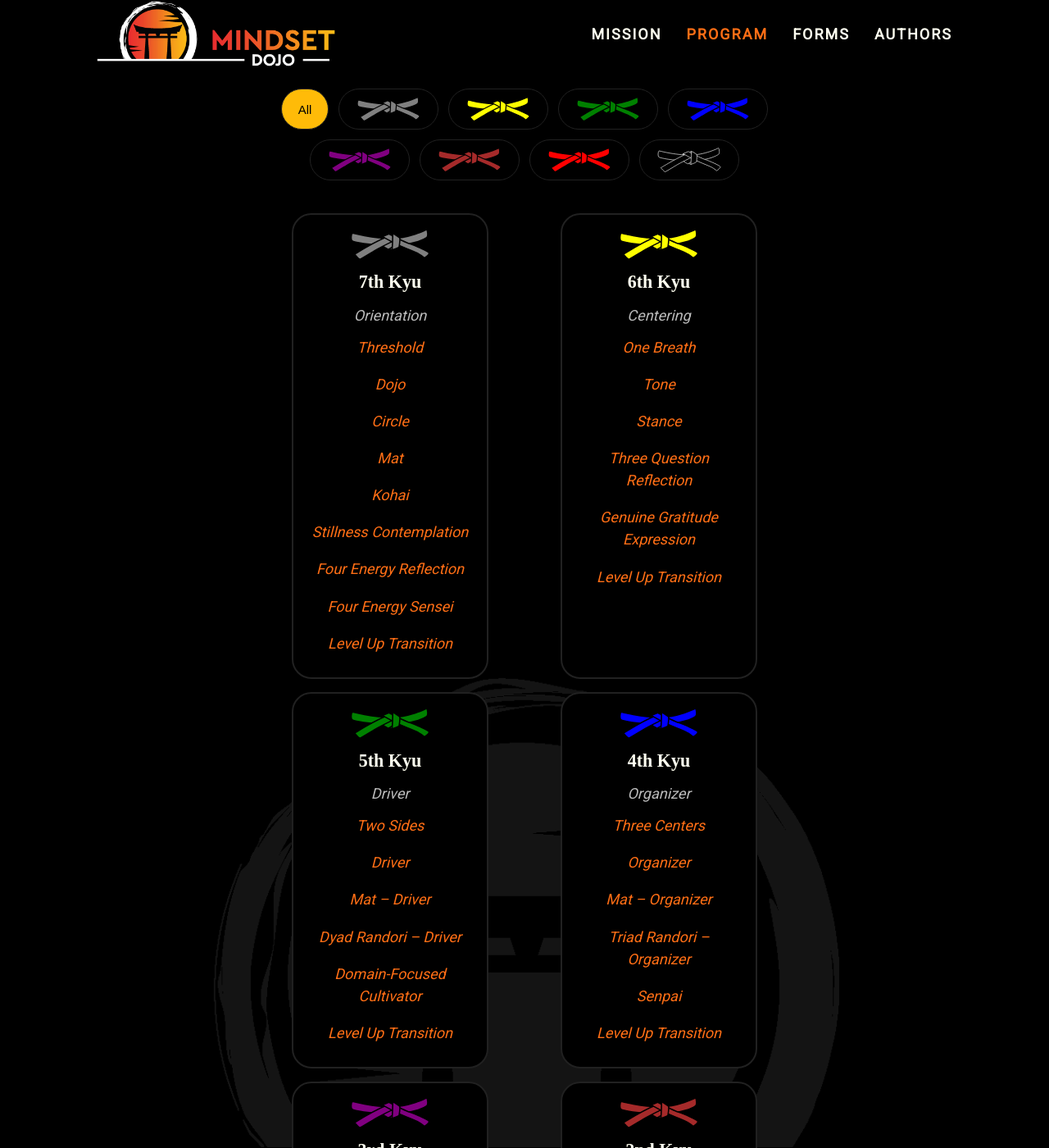
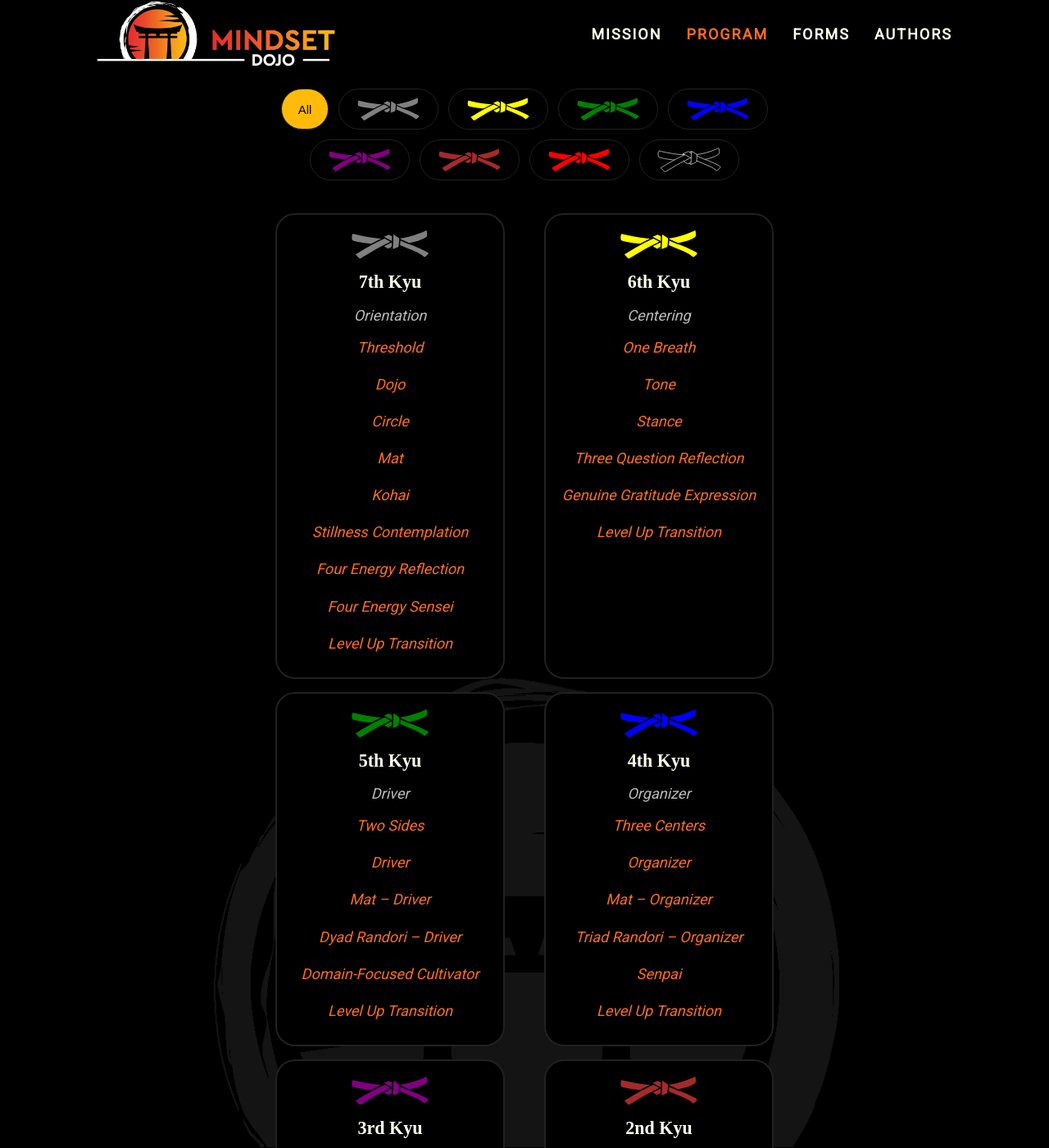
Before and after one commit to mindset-dojo/mindset-dojo.github.io, a Jekyll site: the page built from program.md, in a window 1280 px wide and 1400 px high, scrolled down 1299 px. Shown: the whole window at 82% size. Built offline with Jekyll 4.4.1, drawn with Linux system fonts in a browser that asks for light colours; some web fonts are replaced.

Commit message:
fix: lint

```diff
--- a/_includes/sections/form-card.html
+++ b/_includes/sections/form-card.html
@@ -12,7 +12,7 @@
     <div class="form-card-icon" aria-hidden="true">
       <i class="{{ icon_class }}"></i>
     </div>
-    <h3><a href="{{ form_url }}">{{ form_title }}</a></h3>
+    <h3><a class="card-link card-link-title" href="{{ form_url }}">{{ form_title }}</a></h3>
     {%- if desc_text != "" -%}
       <p>{{ desc_text }}</p>
     {%- endif -%}
--- a/_includes/sections/level-card.html
+++ b/_includes/sections/level-card.html
@@ -19,9 +19,9 @@
           <li>
             {%- if target != "" -%}
               {%- if target | slice: 0, 1 == "/" -%}
-                <a href="{{ target | relative_url }}">{{ f.label }}</a>
+                <a class="card-link" href="{{ target | relative_url }}">{{ f.label }}</a>
               {%- else -%}
-                <a href="{{ target }}">{{ f.label }}</a>
+                <a class="card-link" href="{{ target }}">{{ f.label }}</a>
               {%- endif -%}
             {%- else -%}
               {{ f.label }}
--- a/assets/css/04-components-3-content.css
+++ b/assets/css/04-components-3-content.css
@@ -37,6 +37,21 @@
     color: var(--dark-color-primary);
   }
 
+  .card-link {
+    color: var(--brand-color-secondary);
+    text-decoration: none;
+    border-bottom: 1px solid transparent;
+  }
+
+  .card-link:hover {
+    border-bottom-color: currentcolor;
+  }
+
+  .card-link.card-link-title {
+    font-style: italic;
+    border-bottom-width: 2px;
+  }
+
   .card-filter-button .md-level-svg {
     height: 32px;
   }
@@ -44,27 +59,6 @@
   /* =======================
      Card link styles
      ======================= */
-
-  .level-card a {
-    color: var(--brand-color-secondary);
-    text-decoration: none;
-    border-bottom: 1px solid transparent;
-  }
-
-  .level-card a:hover {
-    border-bottom-color: currentcolor;
-  }
-
-  .form-card h3 a {
-    color: var(--brand-color-secondary);
-    font-style: italic;
-    text-decoration: none;
-    border-bottom: 2px solid transparent;
-  }
-
-  .form-card h3 a:hover {
-    border-bottom-color: currentcolor;
-  }
 
   /* =======================
      Generic card streams
@@ -221,6 +215,10 @@
     max-width: 640px;
   }
 
+  .card-grid-levels .card-stream-item {
+    max-width: 280px;
+  }
+
   .card-grid-authors .md-author-card,
   .card-grid-levels .level-card {
     border: 2px solid var(--border-dark-color);
```
